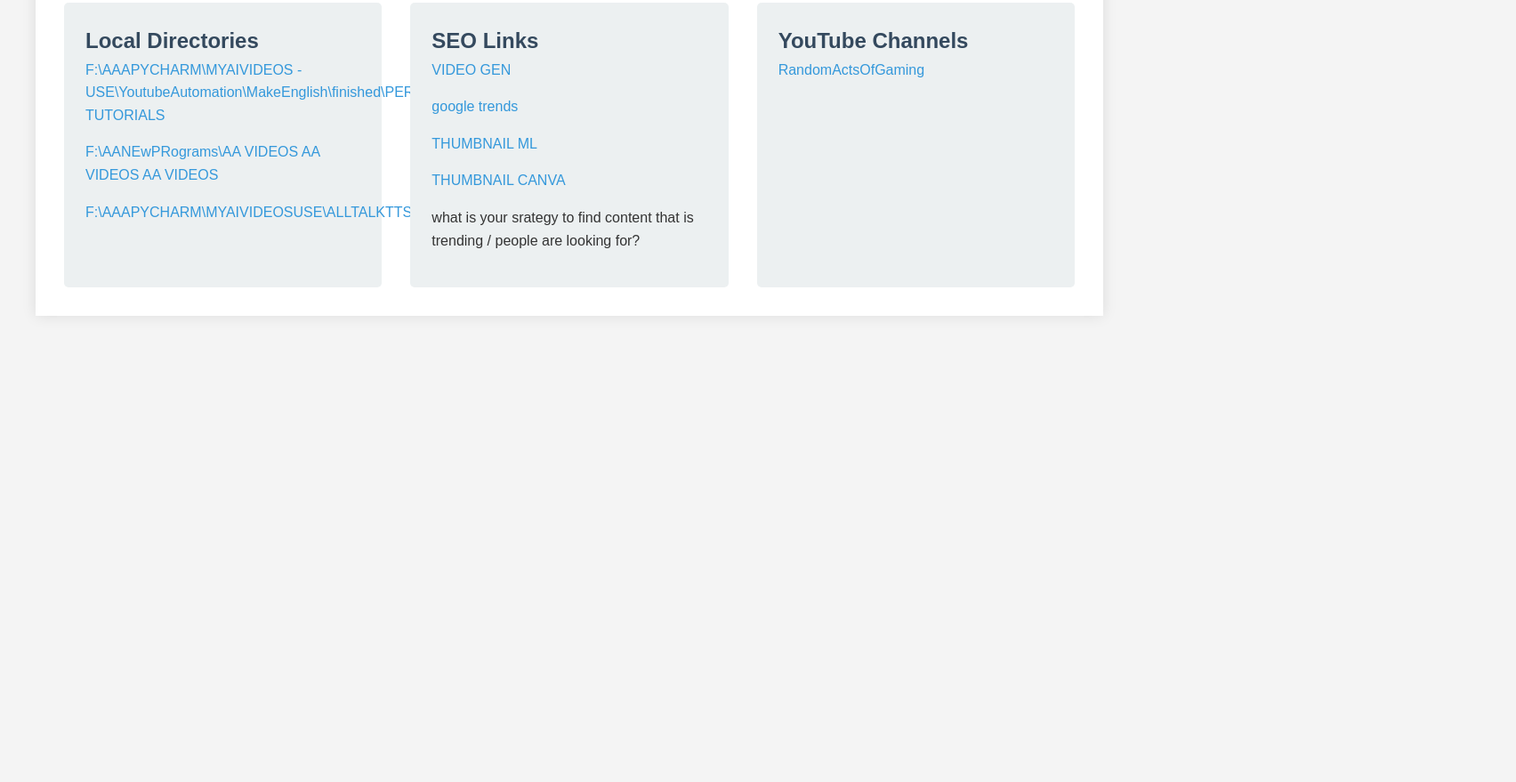
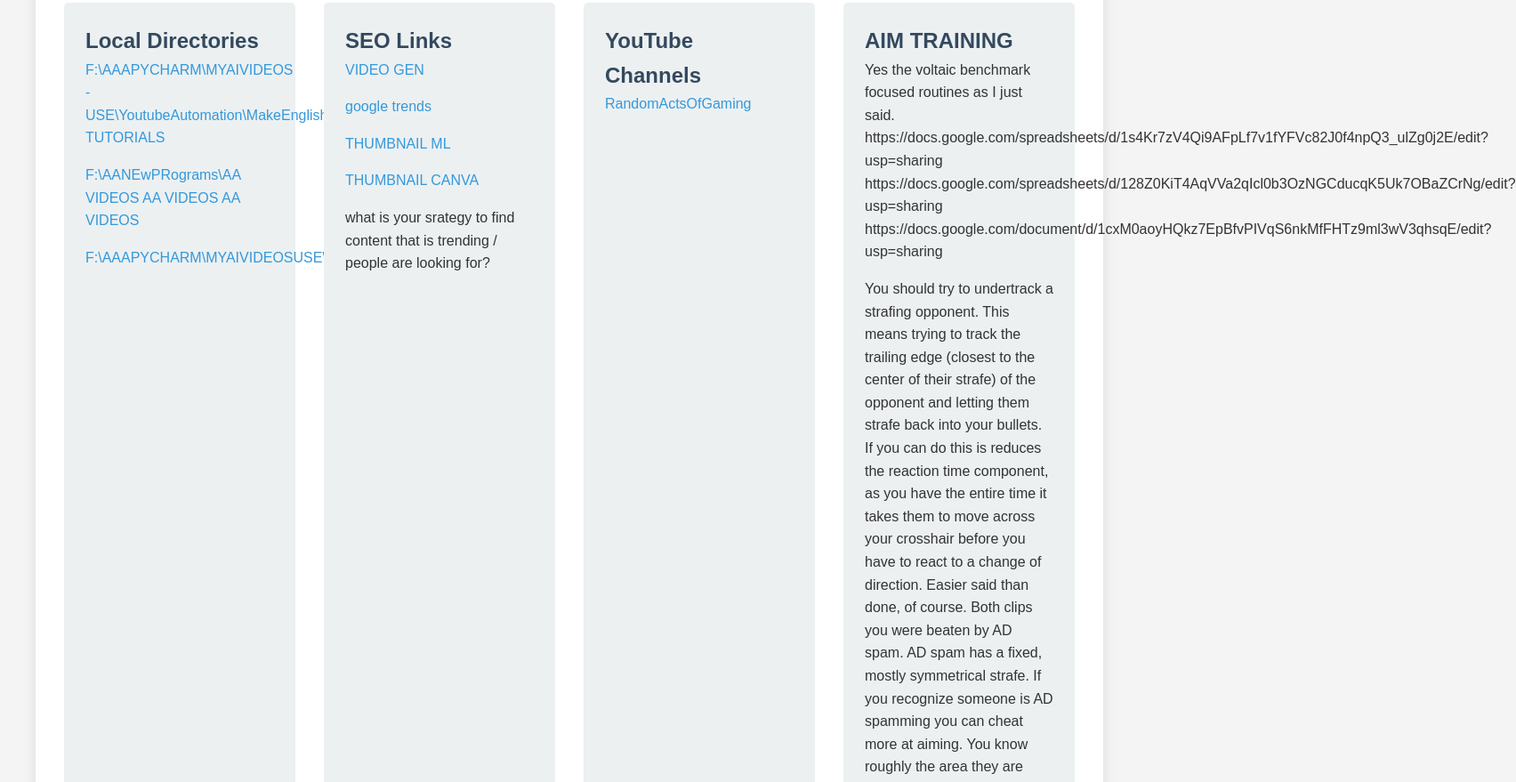
Before and after one commit to ExecutedPoorly/WebsiteTest, a plain HTML site: page index.html in a window 1280 px wide. Shown: the part 112-991 px from the top of the page at 89% size, 1704 px wide, since content can reach past the window. Before the commit the page ends 800 px from the top, so only its background shows below. Drawn offline with Linux system fonts and the light colour scheme.

Commit message:
Update index.html

```diff
--- a/index.html
+++ b/index.html
@@ -38,6 +38,27 @@
                     <li><a href="#">Channel 3</a></li> -->
                 </ul>
             </div>
+            <div class="item">
+                <h2>AIM TRAINING</h2>
+                <ul>
+                    <li>  Yes the voltaic benchmark focused routines as I just said. https://docs.google.com/spreadsheets/d/1s4Kr7zV4Qi9AFpLf7v1fYFVc82J0f4npQ3_ulZg0j2E/edit?usp=sharing https://docs.google.com/spreadsheets/d/128Z0KiT4AqVVa2qIcl0b3OzNGCducqK5Uk7OBaZCrNg/edit?usp=sharing https://docs.google.com/document/d/1cxM0aoyHQkz7EpBfvPIVqS6nkMfFHTz9ml3wV3qhsqE/edit?usp=sharing
+         </li>
+                    <li>
+You should try to undertrack a strafing opponent. This means trying to track the trailing edge (closest to the center of their strafe) of the opponent and letting them strafe back into your bullets. If you can do this is reduces the reaction time component, as you have the entire time it takes them to move across your crosshair before you have to react to a change of direction. Easier said than done, of course.
+Both clips you were beaten by AD spam. AD spam has a fixed, mostly symmetrical strafe. If you recognize someone is AD spamming you can cheat more at aiming. You know roughly the area they are going to stick to, so you don't have to track outside this. You can even hold your crosshair mostly steady and just shoot them as they cross it.
+The smoother you are the easier it is to see what you are aiming at, and the easier it is to track. You were jerking the crosshair around a lot here.
+One other trick is to look at how you initiate the fight. It's much easier to track them if you start on target. In the first clip they were already AD spamming by the time you were on target. In the second your tracking was slightly off at the start. With a bit more accuracy you could have done 100 to that Ash before they had time to react.
+I feel I could write an essay on these clips, but I'll stop here. In terms of Kovaaks I have found strafe and dodge scenarios very helpful. Here are some suggestions:
+Close Mid AD dodge. So many good variants here.
+VT Patstrafe Intermediate
+VT Airstrafe
+Close Mid Strafes Dodge. Mirror and anti-mirror, but anti-mirror is more important IMO because it requires more mouse control
+MFSI rAim and Prediction Cancelling. Hard strafes to tracks
+Good luck out there, legend!         </li>
+                    <!-- <li><a href="#">Channel 2</a></li>
+                    <li><a href="#">Channel 3</a></li> -->
+                </ul>
+            </div>
         </div>
     </div>
 </body>
```
